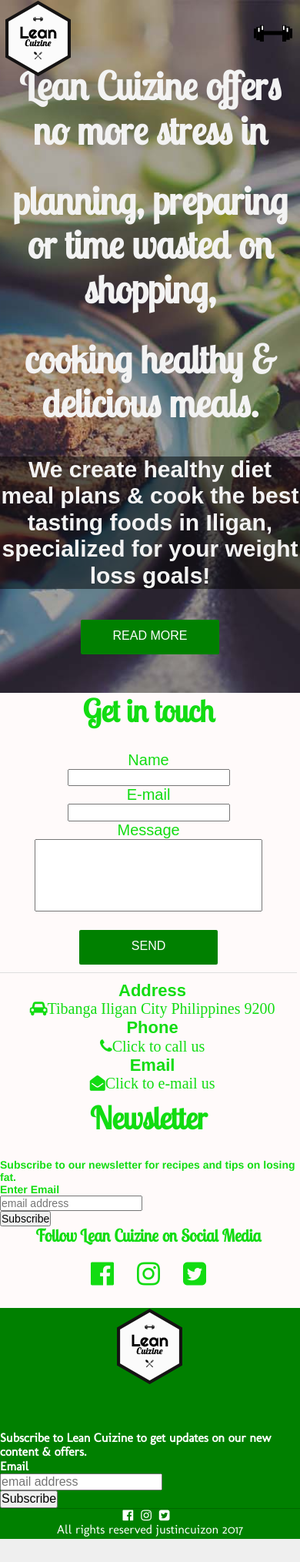
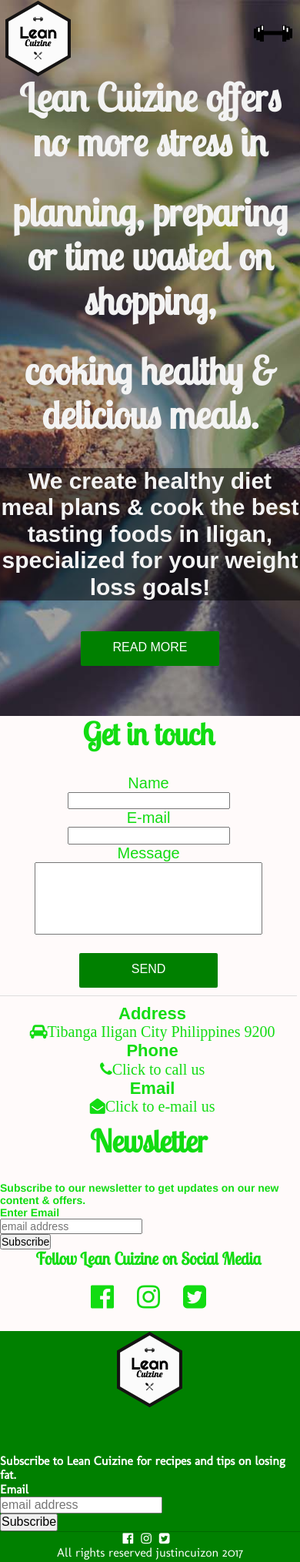
Before and after one commit to juscuizon/leancuizine, a Jekyll site: the page built from index.html, in a window 390 px wide. Shown: the whole page at 77% size. Built offline with Jekyll 4.4.1, drawn with Linux system fonts in a browser that asks for light colours; some web fonts are replaced; comment, search, counter and statistics services are not loaded; before the commit the page ends 1999 px from its top, so only the background shows below that.

Commit message:
Extended height on jumbotron for slightly bigger mobile devices

```diff
--- a/_includes/footer.html
+++ b/_includes/footer.html
@@ -3,7 +3,7 @@
 <div id="mc_embed_signup">
 <form action="//justincuizon.us15.list-manage.com/subscribe/post?u=79fa547311447ca79b7b447c4&amp;id=468d322468" method="post" id="mc-embedded-subscribe-form" name="mc-embedded-subscribe-form" class="validate" target="_blank" novalidate>
 <div id="mc_embed_signup_scroll">
-<label for="mce-EMAIL"><h4>Subscribe to Lean Cuizine to get updates on our new content & offers.</h4></label>
+<label for="mce-EMAIL"><h4>Subscribe to Lean Cuizine for recipes and tips on losing fat.</h4></label>
 <h4>Email</h4>
 <input type="email" value="" name="EMAIL" class="email" id="mce-EMAIL" placeholder="email address" required>
 <!-- real people should not fill this in and expect good things - do not remove this or risk form bot signups-->
--- a/_includes/home-contact.html
+++ b/_includes/home-contact.html
@@ -3,7 +3,7 @@
 <div id="mc_embed_signup">
 <form action="//justincuizon.us15.list-manage.com/subscribe/post?u=79fa547311447ca79b7b447c4&amp;id=468d322468" method="post" id="mc-embedded-subscribe-form" name="mc-embedded-subscribe-form" class="validate" target="_blank" novalidate>
 <div id="mc_embed_signup_scroll">
-<label for="mce-EMAIL"><h4>Subscribe to our newsletter for recipes and tips on losing fat.</h4></label>
+<label for="mce-EMAIL"><h4>Subscribe to our newsletter to get updates on our new content & offers.</h4></label>
 <h4>Enter Email</h4>
 <input type="email" value="" name="EMAIL" class="email" id="mce-EMAIL" placeholder="email address" required>
 <!-- real people should not fill this in and expect good things - do not remove this or risk form bot signups-->
--- a/_pugfiles/footer.pug
+++ b/_pugfiles/footer.pug
@@ -8,7 +8,7 @@
 				|<div id="mc_embed_signup">
 				|<form action="//justincuizon.us15.list-manage.com/subscribe/post?u=79fa547311447ca79b7b447c4&amp;id=468d322468" method="post" id="mc-embedded-subscribe-form" name="mc-embedded-subscribe-form" class="validate" target="_blank" novalidate>
 				|<div id="mc_embed_signup_scroll">
-				|<label for="mce-EMAIL"><h4>Subscribe to Lean Cuizine to get updates on our new content & offers.</h4></label>
+				|<label for="mce-EMAIL"><h4>Subscribe to Lean Cuizine for recipes and tips on losing fat.</h4></label>
 				|<h4>Email</h4>
 				|<input type="email" value="" name="EMAIL" class="email" id="mce-EMAIL" placeholder="email address" required>
 				|<!-- real people should not fill this in and expect good things - do not remove this or risk form bot signups-->
--- a/_pugfiles/home-contact.pug
+++ b/_pugfiles/home-contact.pug
@@ -35,7 +35,7 @@
 			|<div id="mc_embed_signup">
 			|<form action="//justincuizon.us15.list-manage.com/subscribe/post?u=79fa547311447ca79b7b447c4&amp;id=468d322468" method="post" id="mc-embedded-subscribe-form" name="mc-embedded-subscribe-form" class="validate" target="_blank" novalidate>
 			|<div id="mc_embed_signup_scroll">
-			|<label for="mce-EMAIL"><h4>Subscribe to our newsletter for recipes and tips on losing fat.</h4></label>
+			|<label for="mce-EMAIL"><h4>Subscribe to our newsletter to get updates on our new content & offers.</h4></label>
 			|<h4>Enter Email</h4>
 			|<input type="email" value="" name="EMAIL" class="email" id="mce-EMAIL" placeholder="email address" required>
 			|<!-- real people should not fill this in and expect good things - do not remove this or risk form bot signups-->
--- a/assets/css/2-modules/_home-jumbotron.sass
+++ b/assets/css/2-modules/_home-jumbotron.sass
@@ -83,7 +83,7 @@
 /*=============Medium Phone Devices=============*/
 @media (min-width: 321px) and (max-width: 500px)
 	.jumbotron-container
-		height: 900px
+		height: 930px
 		justify-content: center
 		flex-wrap: wrap
 
--- a/assets/css/main.css
+++ b/assets/css/main.css
@@ -2888,7 +2888,7 @@
 /*=============Medium Phone Devices=============*/
 @media (min-width: 321px) and (max-width: 500px) {
   .jumbotron-container {
-    height: 900px;
+    height: 930px;
     -webkit-box-pack: center;
     -webkit-justify-content: center;
         -ms-flex-pack: center;
```
